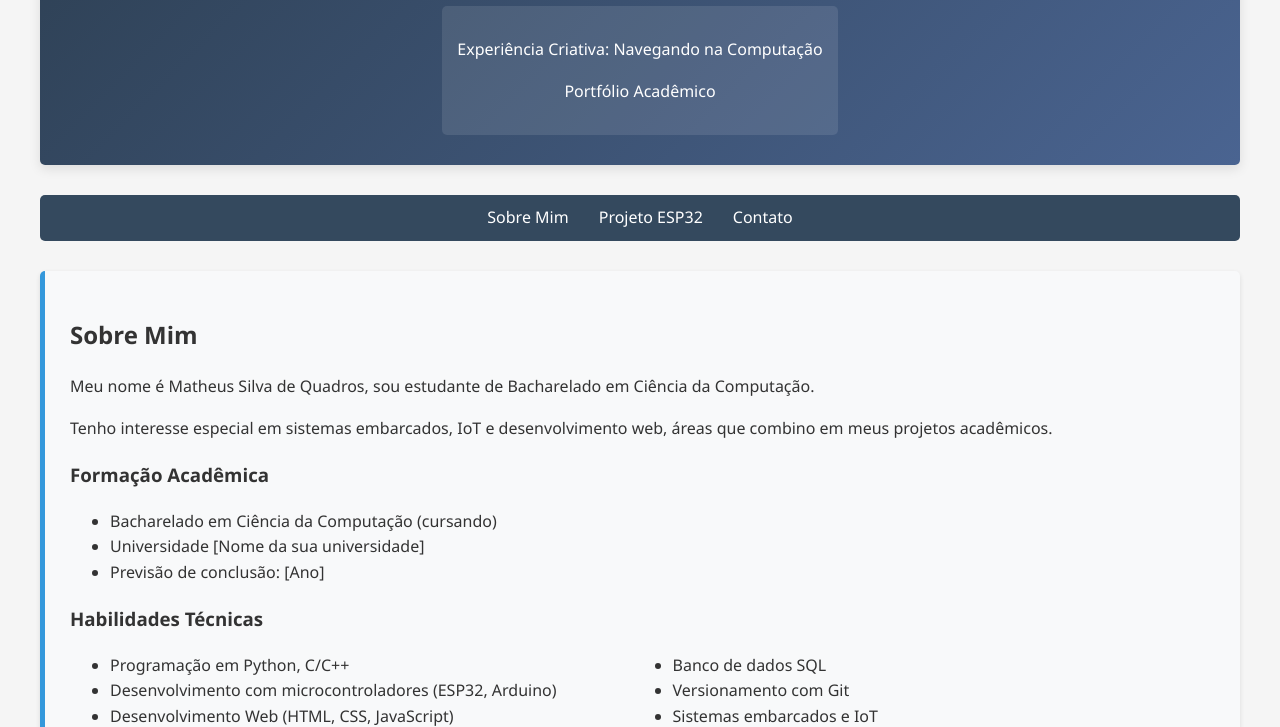
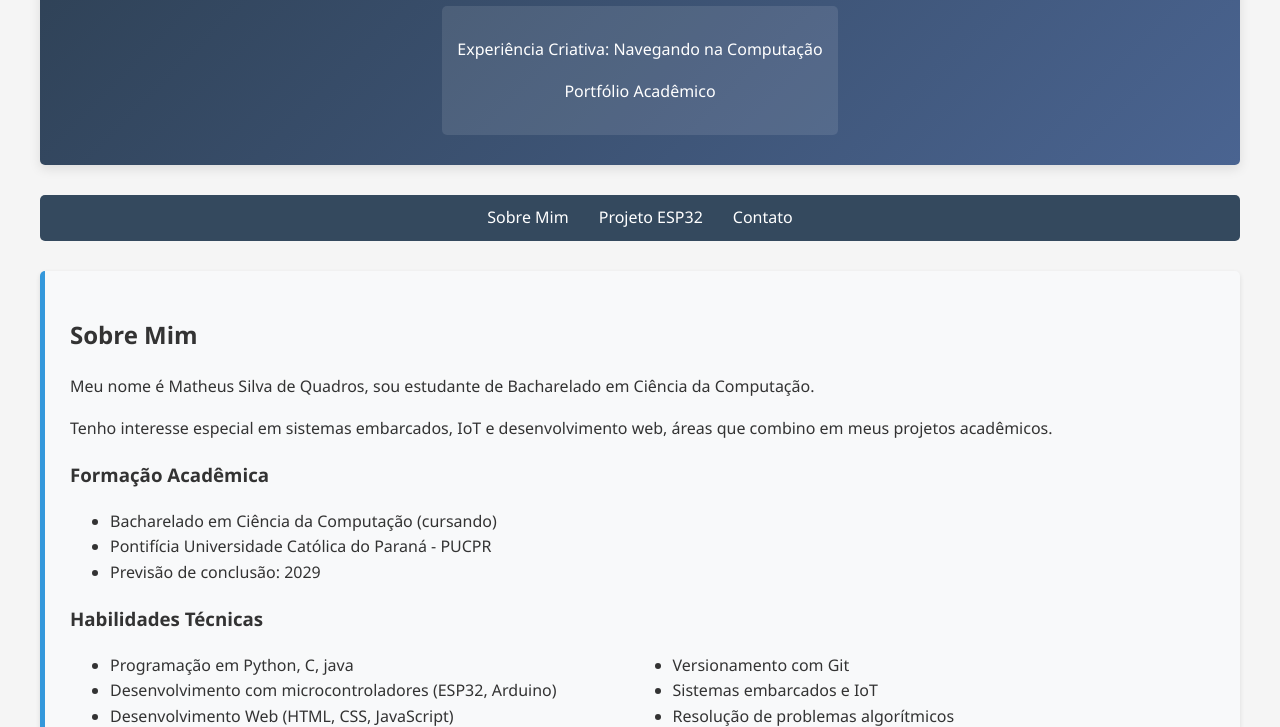
Before and after one commit to Sordauq/TDE, a plain HTML site: page index.html in a window 1280 px wide. Shown: the part 218-945 px from the top of the page. Drawn offline with Linux system fonts and the light colour scheme.

Commit message:
Update index.html

```diff
--- a/index.html
+++ b/index.html
@@ -228,16 +228,15 @@
             <h3>Formação Acadêmica</h3>
             <ul>
                 <li>Bacharelado em Ciência da Computação (cursando)</li>
-                <li>Universidade [Nome da sua universidade]</li>
-                <li>Previsão de conclusão: [Ano]</li>
+                <li>Pontifícia Universidade Católica do Paraná - PUCPR</li>
+                <li>Previsão de conclusão: 2029</li>
             </ul>
 
             <h3>Habilidades Técnicas</h3>
             <ul class="skills-list">
-                <li>Programação em Python, C/C++</li>
+                <li>Programação em Python, C, java</li>
                 <li>Desenvolvimento com microcontroladores (ESP32, Arduino)</li>
                 <li>Desenvolvimento Web (HTML, CSS, JavaScript)</li>
-                <li>Prototipação eletrônica</li>
                 <li>Banco de dados SQL</li>
                 <li>Versionamento com Git</li>
                 <li>Sistemas embarcados e IoT</li>
@@ -404,7 +403,7 @@ while True:
             <h2>Contato</h2>
             <p>Você pode entrar em contato comigo através dos seguintes meios:</p>
             <ul>
-                <li>Email: q.matheus@pucpr.edu.br</li>
+                <li>Email: sordauq@proton.me</li>
                 <li>GitHub: github.com/sordauq</li>
                 <li>LinkedIn: linkedin.com/in/sordauq</li>
             </ul>
```
